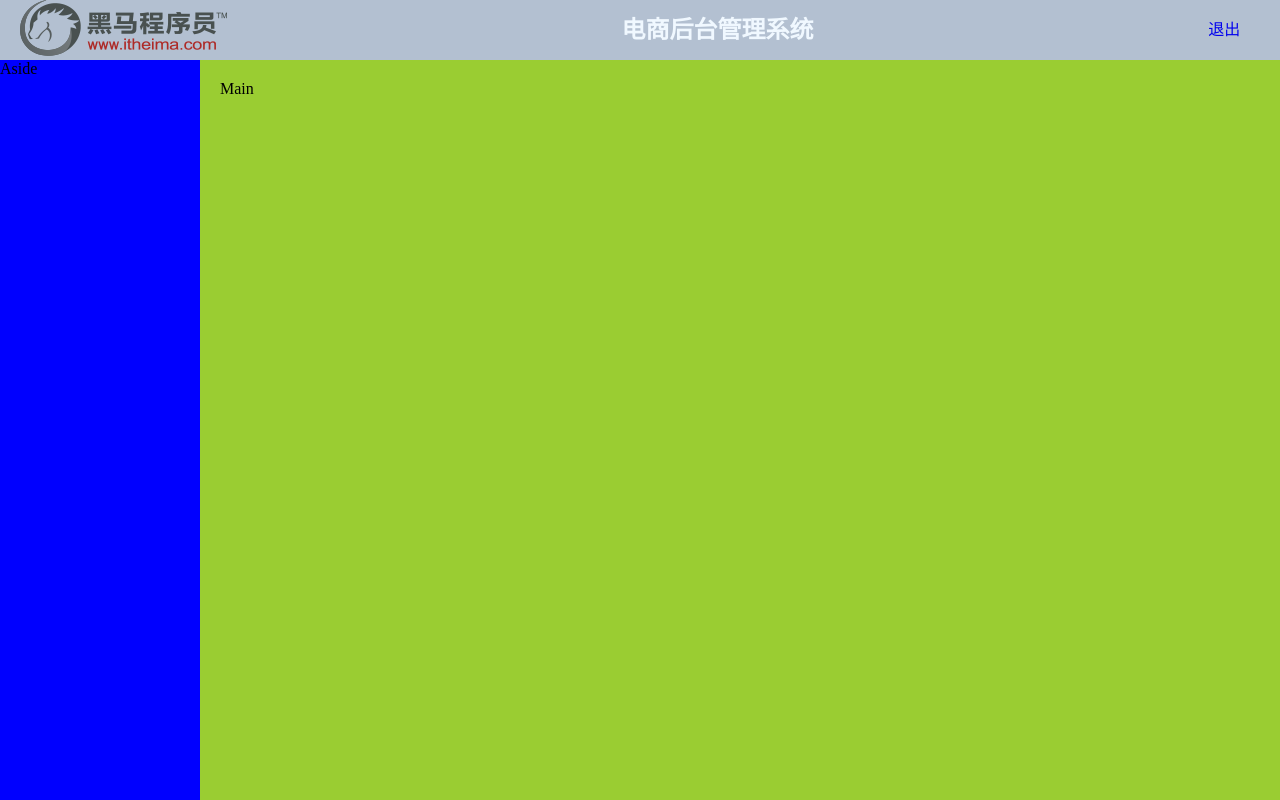
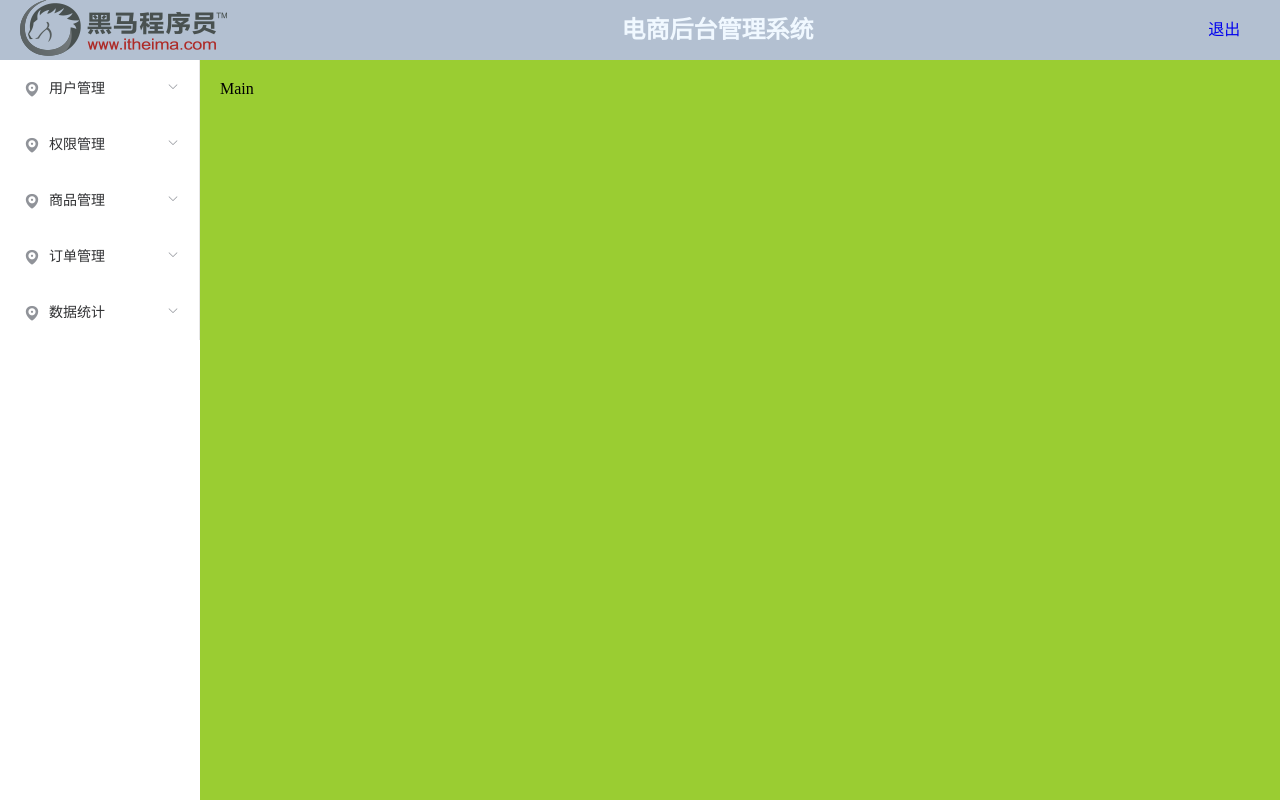
Before and after one commit to mahefei/mffshop, a Vue app: page /#/ in a window 1280 px wide. Built offline with nearby package versions, Linux system fonts and the light colour scheme; sample sign-in values are in the browser's storage.

Commit message:
退出功能

```diff
--- a/src/components/home.vue
+++ b/src/components/home.vue
@@ -4,29 +4,129 @@
       <el-row>
         <el-col :span="4">
           <div class="grid-content bg-purple">
-              <img src="../assets/logo.png" alt="">
+            <img src="../assets/logo.png" alt>
           </div>
         </el-col>
         <el-col :span="19" class="middle">
           <div class="grid-content bg-purple-light">
-              <h2>电商后台管理系统</h2>
+            <h2>电商后台管理系统</h2>
           </div>
         </el-col>
         <el-col :span="1">
-
-          <a href="#" class="log">退出</a>
+          <a href="#" class="log" @click="handleLoginout()">退出</a>
         </el-col>
       </el-row>
     </el-header>
     <el-container>
-      <el-aside class="aside" width="200px">Aside</el-aside>
+      <el-aside class="aside" width="200px">
+
+          <el-menu default-active="2" class="el-menu-vertical-demo" :unique-opened="true" :router="true">
+            <el-submenu index="1">
+              <template slot="title">
+                <i class="el-icon-location"></i>
+                <span>用户管理</span>
+              </template>
+              <el-menu-item-group>
+                <el-menu-item index="1-1">
+                  <i class="el-icon-menu"></i>
+                  <span>用户列表</span>
+                </el-menu-item>
+              </el-menu-item-group>
+            </el-submenu>
+            <el-submenu index="2">
+              <template slot="title">
+                <i class="el-icon-location"></i>
+                <span>权限管理</span>
+              </template>
+              <el-menu-item-group>
+                <el-menu-item index="1-1">
+                  <i class="el-icon-menu"></i>
+                  <span>角色列表</span>
+                </el-menu-item>
+              </el-menu-item-group>
+              <el-menu-item-group>
+                <el-menu-item index="1-1">
+                  <i class="el-icon-menu"></i>
+                  <span>权限列表</span>
+                </el-menu-item>
+              </el-menu-item-group>
+            </el-submenu>
+            <el-submenu index="3">
+              <template slot="title">
+                <i class="el-icon-location"></i>
+                <span>商品管理</span>
+              </template>
+              <el-menu-item-group>
+                <el-menu-item index="1-1">
+                  <i class="el-icon-menu"></i>
+                  <span>商品列表</span>
+                </el-menu-item>
+              </el-menu-item-group>
+              <el-menu-item-group>
+                <el-menu-item index="1-1">
+                  <i class="el-icon-menu"></i>
+                  <span>分类参数</span>
+                </el-menu-item>
+              </el-menu-item-group>
+              <el-menu-item-group>
+                <el-menu-item index="1-1">
+                  <i class="el-icon-menu"></i>
+                  <span>商品分类</span>
+                </el-menu-item>
+              </el-menu-item-group>
+            </el-submenu>
+            <el-submenu index="4">
+              <template slot="title">
+                <i class="el-icon-location"></i>
+                <span>订单管理</span>
+              </template>
+              <el-menu-item-group>
+                <el-menu-item index="1-1">
+                  <i class="el-icon-menu"></i>
+                  <span>订单列表</span>
+                </el-menu-item>
+              </el-menu-item-group>
+            </el-submenu>
+            <el-submenu index="5">
+              <template slot="title">
+                <i class="el-icon-location"></i>
+                <span>数据统计</span>
+              </template>
+              <el-menu-item-group>
+                <el-menu-item index="1-1">
+                  <i class="el-icon-menu"></i>
+                  <span>数据报表</span>
+                </el-menu-item>
+              </el-menu-item-group>
+            </el-submenu>
+          </el-menu>
+
+      </el-aside>
       <el-main class="main">Main</el-main>
     </el-container>
   </el-container>
 </template>
 
 <script>
-export default {};
+export default {
+  beforeMount(){
+    if(!localStorage.getItem('token')){
+      this.$router.push({
+        name:'login'
+      })
+      this.$message.warning('请先登录');
+    }
+  },
+  methods:{
+    handleLoginout(){
+      localStorage.clear();
+      this.$router.push({
+        name:'login'
+      })
+      this.$message.warning("退出成功")
+    }
+  }
+};
 </script>
 
 <style>
@@ -35,18 +135,18 @@ export default {};
   background-color: #b3c0d1;
 }
 .aside {
-  background-color: blue;
+  background-color: white;
 }
 .main {
   background-color: yellowgreen;
 }
-.middle{
-    line-height:60px;
-    text-align: center;
-    color: aliceblue ;
+.middle {
+  line-height: 60px;
+  text-align: center;
+  color: aliceblue;
 }
-.log{
-    line-height: 60px;
-    text-decoration: none;
+.log {
+  line-height: 60px;
+  text-decoration: none;
 }
 </style>
```
